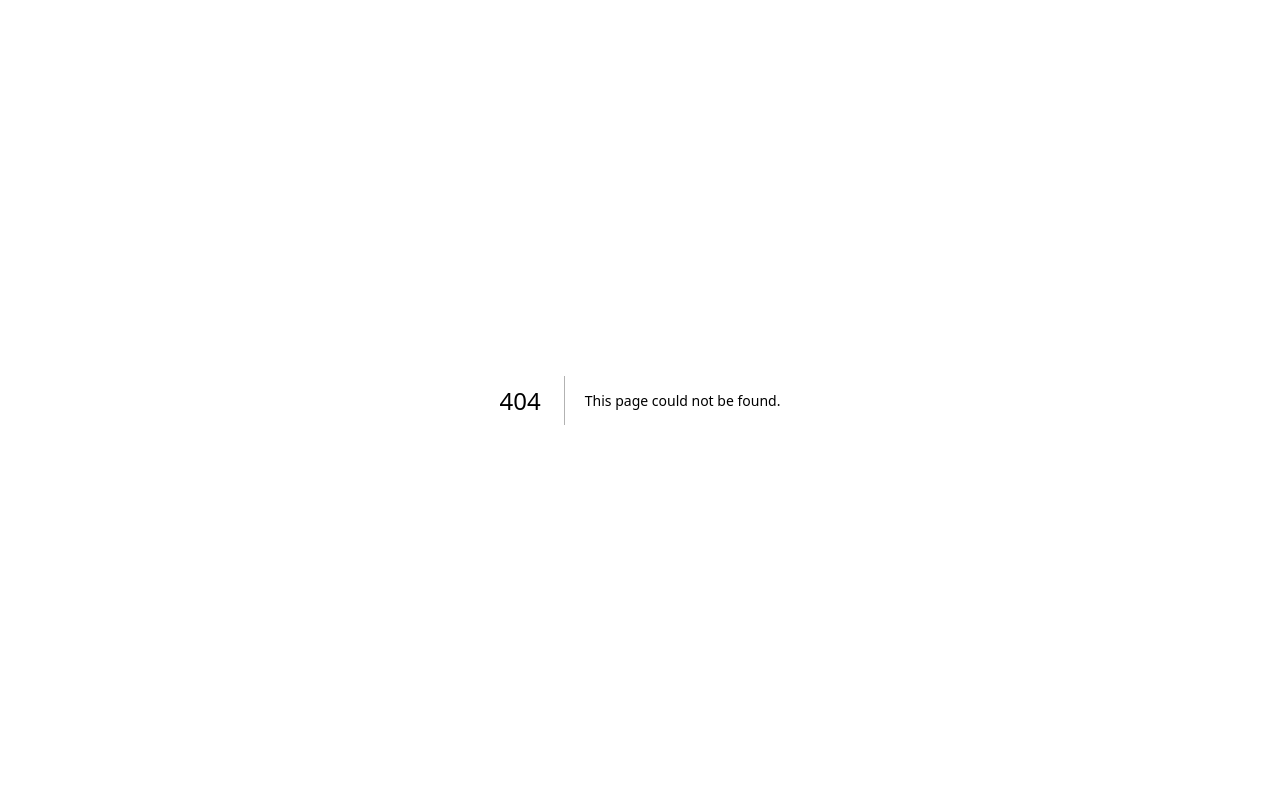
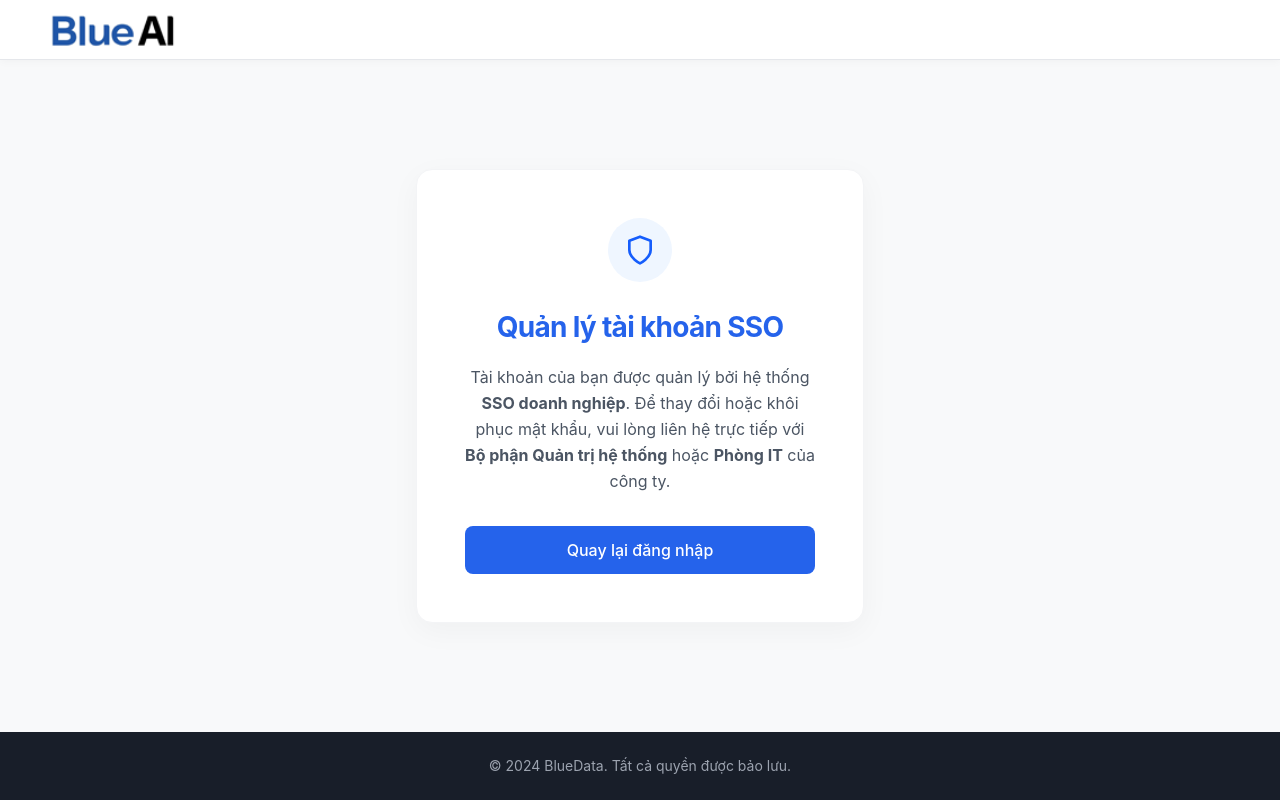
Before and after one commit to Thanhtra1702/my-project, a Next.js app in the folder admin-portal/: page /forgot-password in a window 1280 px wide. Before the commit this address had no page. Built offline with nearby package versions, Linux system fonts and the light colour scheme.

Commit message:
style: restore forgot password UI link but point to SSO info page

```diff
--- /dev/null
+++ b/admin-portal/app/forgot-password/layout.tsx
@@ -0,0 +1,14 @@
+import type { Metadata } from "next";
+
+export const metadata: Metadata = {
+    title: "Thông tin tài khoản - BlueBot",
+    description: "Thông tin về việc quản lý tài khoản SSO của BlueBot.",
+};
+
+export default function ForgotPasswordLayout({
+    children,
+}: {
+    children: React.ReactNode;
+}) {
+    return <>{children}</>;
+}
--- /dev/null
+++ b/admin-portal/app/forgot-password/page.tsx
@@ -0,0 +1,42 @@
+import Link from 'next/link';
+
+export default function ForgotPasswordPage() {
+    return (
+        <div className="min-h-screen bg-[#f8f9fa] flex flex-col font-['Inter',_Arial,_sans-serif]">
+            {/* HEADER */}
+            <header className="bg-white h-[60px] flex items-center shadow-[0_2px_8px_0_rgba(0,0,0,0.03)] border-b border-[#e5e7eb] px-6 sm:px-12">
+                <div className="max-w-[1200px] mx-auto w-full flex items-center">
+                    <img src="/logo.png" alt="BlueAI Logo" className="h-9 w-auto object-contain" />
+                </div>
+            </header>
+
+            {/* MAIN */}
+            <main className="flex-1 flex flex-col items-center justify-center p-4">
+                <div className="bg-white rounded-2xl shadow-[0_8px_30px_rgb(0,0,0,0.04)] p-6 sm:p-12 w-full max-w-[448px] box-border border border-gray-100 text-center">
+                    <div className="w-16 h-16 bg-blue-50 text-blue-600 rounded-full flex items-center justify-center mx-auto mb-6">
+                        <svg xmlns="http://www.w3.org/2000/svg" width="32" height="32" viewBox="0 0 24 24" fill="none" stroke="currentColor" strokeWidth="2" strokeLinecap="round" strokeLinejoin="round"><path d="M12 22s8-4 8-10V5l-8-3-8 3v7c0 6 8 10 8 10z"></path></svg>
+                    </div>
+
+                    <h2 className="text-[#2563eb] text-[28px] font-bold mb-4 tracking-tight">Quản lý tài khoản SSO</h2>
+
+                    <p className="text-[#4b5563] text-base leading-relaxed mb-8">
+                        Tài khoản của bạn được quản lý bởi hệ thống <strong>SSO doanh nghiệp</strong>.
+                        Để thay đổi hoặc khôi phục mật khẩu, vui lòng liên hệ trực tiếp với <strong>Bộ phận Quản trị hệ thống</strong> hoặc <strong>Phòng IT</strong> của công ty.
+                    </p>
+
+                    <Link
+                        href="/login"
+                        className="inline-block w-full bg-[#2563eb] hover:bg-[#1d4ed8] text-white font-medium py-3 rounded-lg transition-colors text-base"
+                    >
+                        Quay lại đăng nhập
+                    </Link>
+                </div>
+            </main>
+
+            {/* FOOTER */}
+            <footer className="bg-[#181e29] text-[#9ca3af] py-6 px-10 flex justify-center items-center text-sm mt-auto">
+                <div>© 2024 BlueData. Tất cả quyền được bảo lưu.</div>
+            </footer>
+        </div>
+    );
+}
--- a/admin-portal/app/login/page.tsx
+++ b/admin-portal/app/login/page.tsx
@@ -79,6 +79,9 @@ export default function LoginPage() {
                 <input type="checkbox" className="mr-2 rounded border-[#d1d5db] text-[#2563eb] focus:ring-[#2563eb]" />
                 Ghi nhớ đăng nhập
               </label>
+              <Link href="/forgot-password" title="Quên mật khẩu?" className="text-[#2563eb] text-sm hover:underline font-medium">
+                Quên mật khẩu?
+              </Link>
             </div>
 
             <SubmitButton />
```
